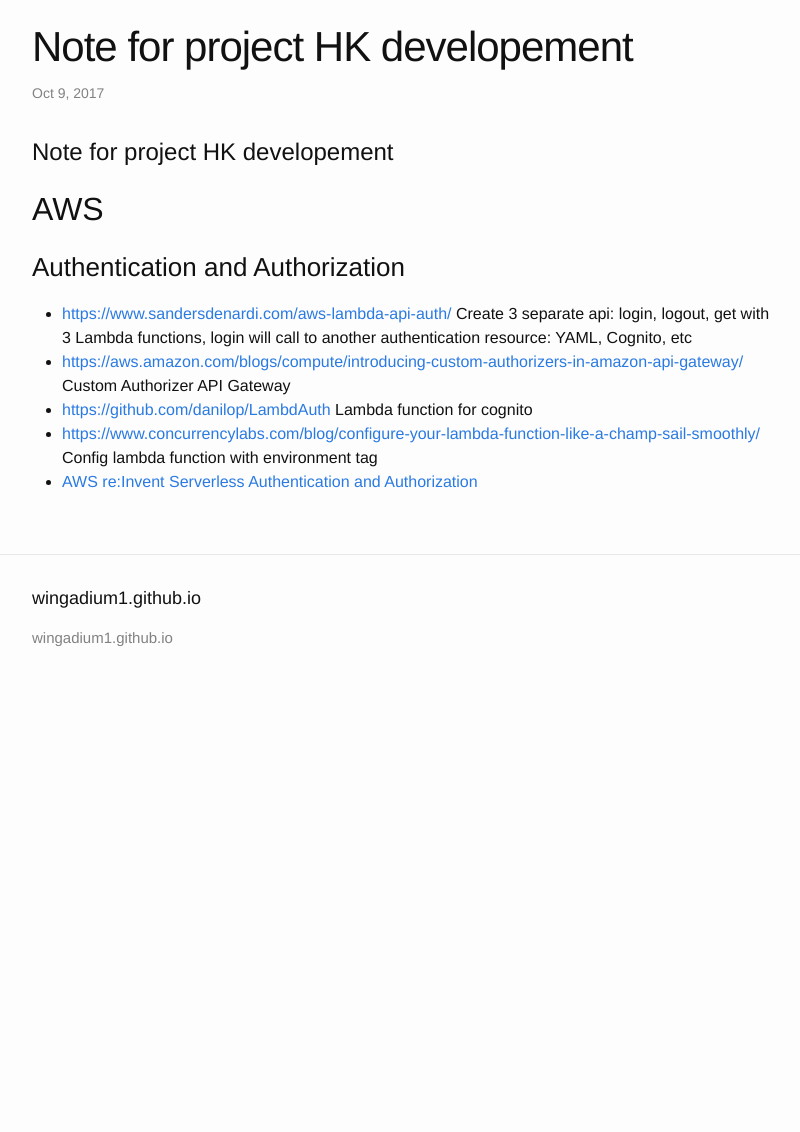
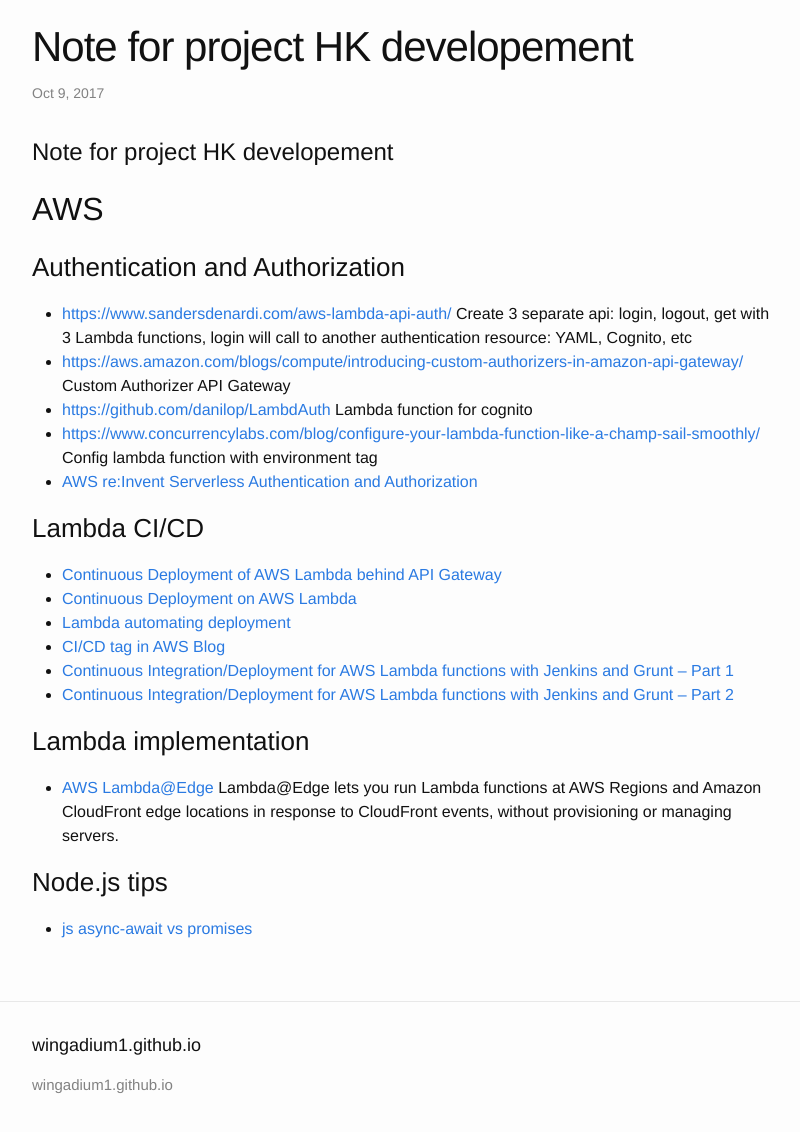
Before and after one commit to wingadium1/wingadium1.github.io, a Jekyll site: the page built from _posts/2017-10-09-note_for_project_HK_development.md, in a window 1280 px wide, cut to the strip 104-1261 px from the top of the page. Shown: the top 1132 px of the strip, without its empty margins (238-1038 px from the left). Built offline with Jekyll 4.4.1, drawn with Linux system fonts in a browser that asks for light colours; before the commit the page ends 900 px from its top, so only the background shows below that.

Commit message:
Update 2017-10-09-note_for_project_HK_development.md

```diff
--- a/_posts/2017-10-09-note_for_project_HK_development.md
+++ b/_posts/2017-10-09-note_for_project_HK_development.md
@@ -20,3 +20,18 @@
 * [https://www.concurrencylabs.com/blog/configure-your-lambda-function-like-a-champ-sail-smoothly/](https://www.concurrencylabs.com/blog/configure-your-lambda-function-like-a-champ-sail-smoothly/)
 Config lambda function with environment tag
 * [AWS re:Invent Serverless Authentication and Authorization](https://gitlab.com/wingadium/ReadingDocument/blob/f21f586f2bae119d94c9c006c846783be31c9e26/Serverless%20Authentication%20AWS%20Re%20Invent%202016.pdf)
+
+### Lambda CI/CD
+
+* [Continuous Deployment of AWS Lambda behind API Gateway](https://blog.jayway.com/2016/09/07/continuous-deployment-aws-lambda-behind-api-gateway/)
+* [Continuous Deployment on AWS Lambda](https://blog.jayway.com/2016/07/07/continuous-deployment-aws-lambda/)
+* [Lambda automating deployment](http://docs.aws.amazon.com/lambda/latest/dg/automating-deployment.html)
+* [CI/CD tag in AWS Blog](https://aws.amazon.com/blogs/compute/tag/cicd/)
+* [Continuous Integration/Deployment for AWS Lambda functions with Jenkins and Grunt – Part 1](https://aws.amazon.com/blogs/compute/continuous-integration-deployment-for-aws-lambda-functions-with-jenkins-and-grunt-part-1/)
+* [Continuous Integration/Deployment for AWS Lambda functions with Jenkins and Grunt – Part 2](https://aws.amazon.com/blogs/compute/continuous-integration-deployment-for-aws-lambda-functions-with-jenkins-and-grunt-part-2/)
+
+### Lambda implementation
+* [AWS Lambda@Edge](http://docs.aws.amazon.com/lambda/latest/dg/lambda-edge.html) Lambda@Edge lets you run Lambda functions at AWS Regions and Amazon CloudFront edge locations in response to CloudFront events, without provisioning or managing servers.
+
+### Node.js tips
+* [js async-await vs promises](https://hackernoon.com/6-reasons-why-javascripts-async-await-blows-promises-away-tutorial-c7ec10518dd9)
```
